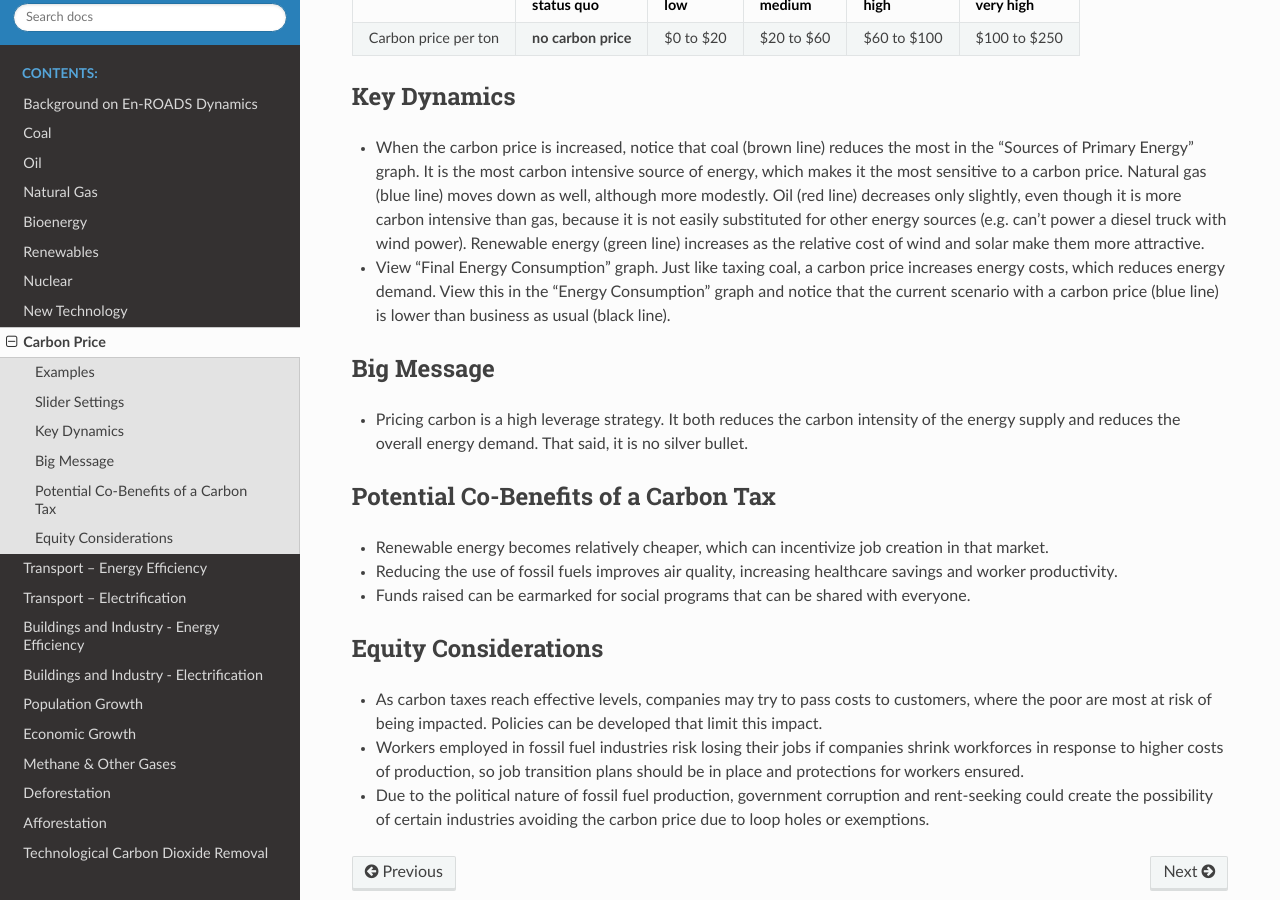
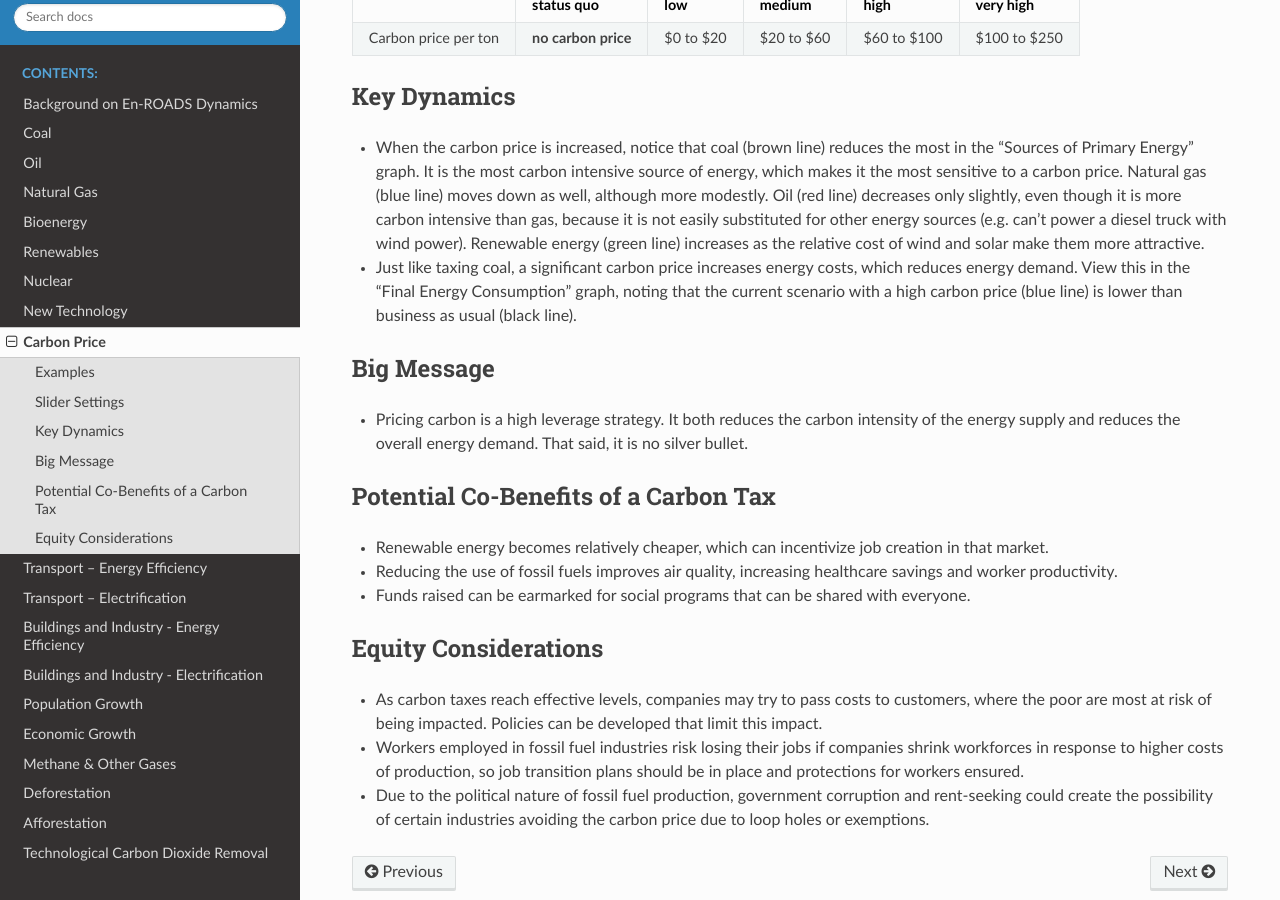
Before and after one commit to climateinteractive/enroads-guide, a Sphinx documentation site: the page built from docs/guide/carbonprice.rst, in a window 1280 px wide and 900 px high, scrolled down 461 px. Built offline with Sphinx 7.4.7 and the Read the Docs theme 2.0.0, drawn with Linux system fonts in a browser that asks for light colours.

Commit message:
Consumption and carbon price edit

```diff
--- a/docs/guide/carbonprice.rst
+++ b/docs/guide/carbonprice.rst
@@ -24,7 +24,7 @@ Key Dynamics
 
 * When the carbon price is increased, notice that coal (brown line) reduces the most in the “Sources of Primary Energy” graph. It is the most carbon intensive source of energy, which makes it the most sensitive to a carbon price. Natural gas (blue line) moves down as well, although more modestly. Oil (red line) decreases only slightly, even though it is more carbon intensive than gas, because it is not easily substituted for other energy sources (e.g. can’t power a diesel truck with wind power). Renewable energy (green line) increases as the relative cost of wind and solar make them more attractive.
 
-* View “Final Energy Consumption” graph. Just like taxing coal, a carbon price increases energy costs, which reduces energy demand. View this in the “Energy Consumption” graph and notice that the current scenario with a carbon price (blue line) is lower than business as usual (black line).
+* Just like taxing coal, a significant carbon price increases energy costs, which reduces energy demand. View this in the “Final Energy Consumption” graph, noting that the current scenario with a high carbon price (blue line) is lower than business as usual (black line).
 
 
 Big Message
```
